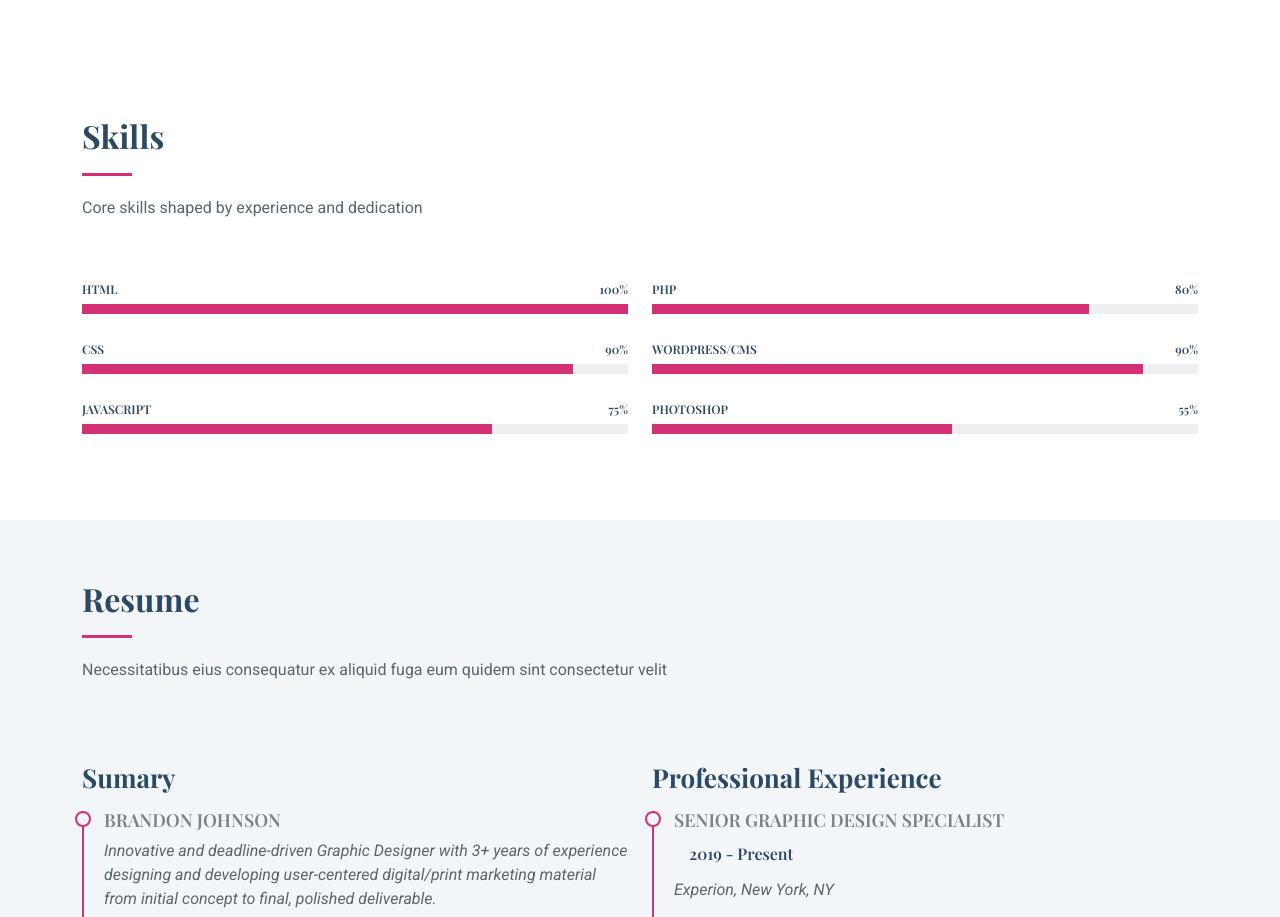
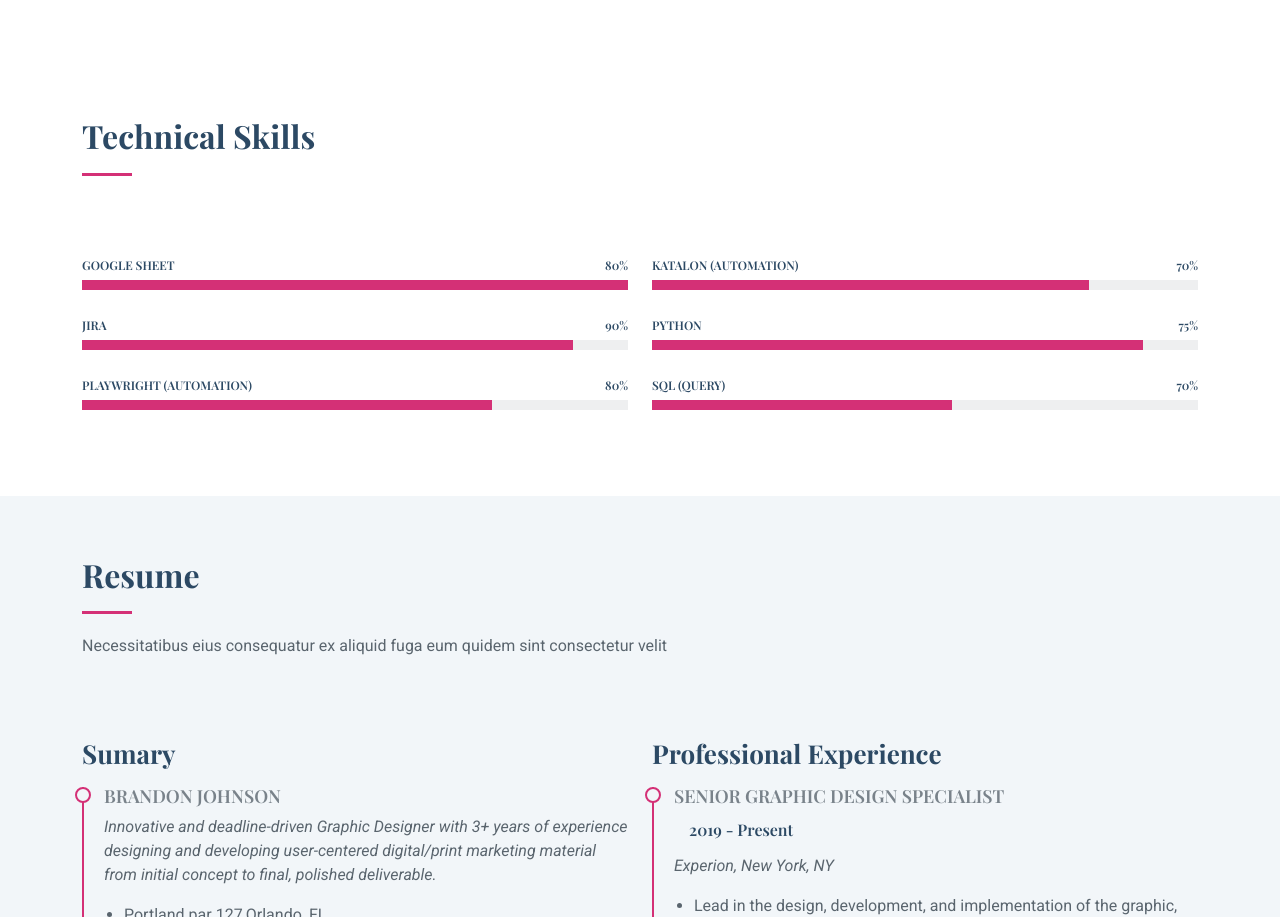
Before and after one commit to arifitriaa/arifitriaa.github.io, a plain HTML site: page index.html in a window 1280 px wide. Shown: the part 1396-2313 px from the top of the page. Drawn offline with nearby package versions, Linux system fonts and the light colour scheme; a web font is replaced by a local one.

Commit message:
first commit

```diff
--- a/index.html
+++ b/index.html
@@ -156,8 +156,8 @@
 
       <!-- Section Title -->
       <div class="container section-title" data-aos="fade-up">
-        <h2>Skills</h2>
-        <p>Core skills shaped by experience and dedication</p>
+        <h2>Technical Skills</h2>
+        <!-- <p>Core skills shaped by experience and dedication</p> -->
       </div><!-- End Section Title -->
 
       <div class="container" data-aos="fade-up" data-aos-delay="100">
@@ -167,21 +167,21 @@
           <div class="col-lg-6">
 
             <div class="progress">
-              <span class="skill"><span>HTML</span> <i class="val">100%</i></span>
+              <span class="skill"><span>Google Sheet</span> <i class="val">80%</i></span>
               <div class="progress-bar-wrap">
                 <div class="progress-bar" role="progressbar" aria-valuenow="100" aria-valuemin="0" aria-valuemax="100"></div>
               </div>
             </div><!-- End Skills Item -->
 
             <div class="progress">
-              <span class="skill"><span>CSS</span> <i class="val">90%</i></span>
+              <span class="skill"><span>Jira</span> <i class="val">90%</i></span>
               <div class="progress-bar-wrap">
                 <div class="progress-bar" role="progressbar" aria-valuenow="90" aria-valuemin="0" aria-valuemax="100"></div>
               </div>
             </div><!-- End Skills Item -->
 
             <div class="progress">
-              <span class="skill"><span>JavaScript</span> <i class="val">75%</i></span>
+              <span class="skill"><span>Playwright (Automation)</span> <i class="val">80%</i></span>
               <div class="progress-bar-wrap">
                 <div class="progress-bar" role="progressbar" aria-valuenow="75" aria-valuemin="0" aria-valuemax="100"></div>
               </div>
@@ -192,21 +192,21 @@
           <div class="col-lg-6">
 
             <div class="progress">
-              <span class="skill"><span>PHP</span> <i class="val">80%</i></span>
+              <span class="skill"><span>Katalon (Automation)</span> <i class="val">70%</i></span>
               <div class="progress-bar-wrap">
                 <div class="progress-bar" role="progressbar" aria-valuenow="80" aria-valuemin="0" aria-valuemax="100"></div>
               </div>
             </div><!-- End Skills Item -->
 
             <div class="progress">
-              <span class="skill"><span>WordPress/CMS</span> <i class="val">90%</i></span>
+              <span class="skill"><span>Python</span> <i class="val">75%</i></span>
               <div class="progress-bar-wrap">
                 <div class="progress-bar" role="progressbar" aria-valuenow="90" aria-valuemin="0" aria-valuemax="100"></div>
               </div>
             </div><!-- End Skills Item -->
 
             <div class="progress">
-              <span class="skill"><span>Photoshop</span> <i class="val">55%</i></span>
+              <span class="skill"><span>SQL (Query)</span> <i class="val">70%</i></span>
               <div class="progress-bar-wrap">
                 <div class="progress-bar" role="progressbar" aria-valuenow="55" aria-valuemin="0" aria-valuemax="100"></div>
               </div>
```
